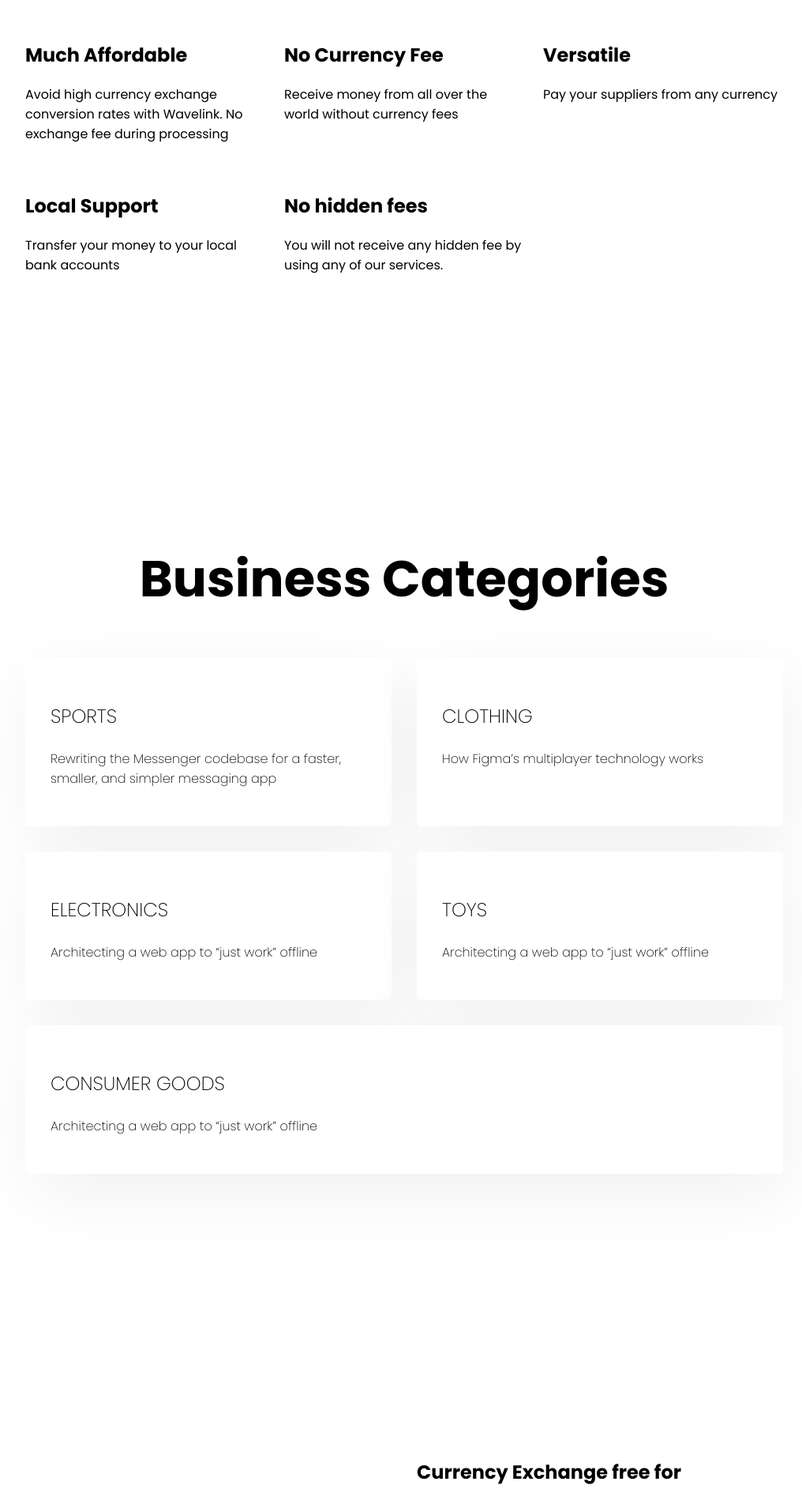
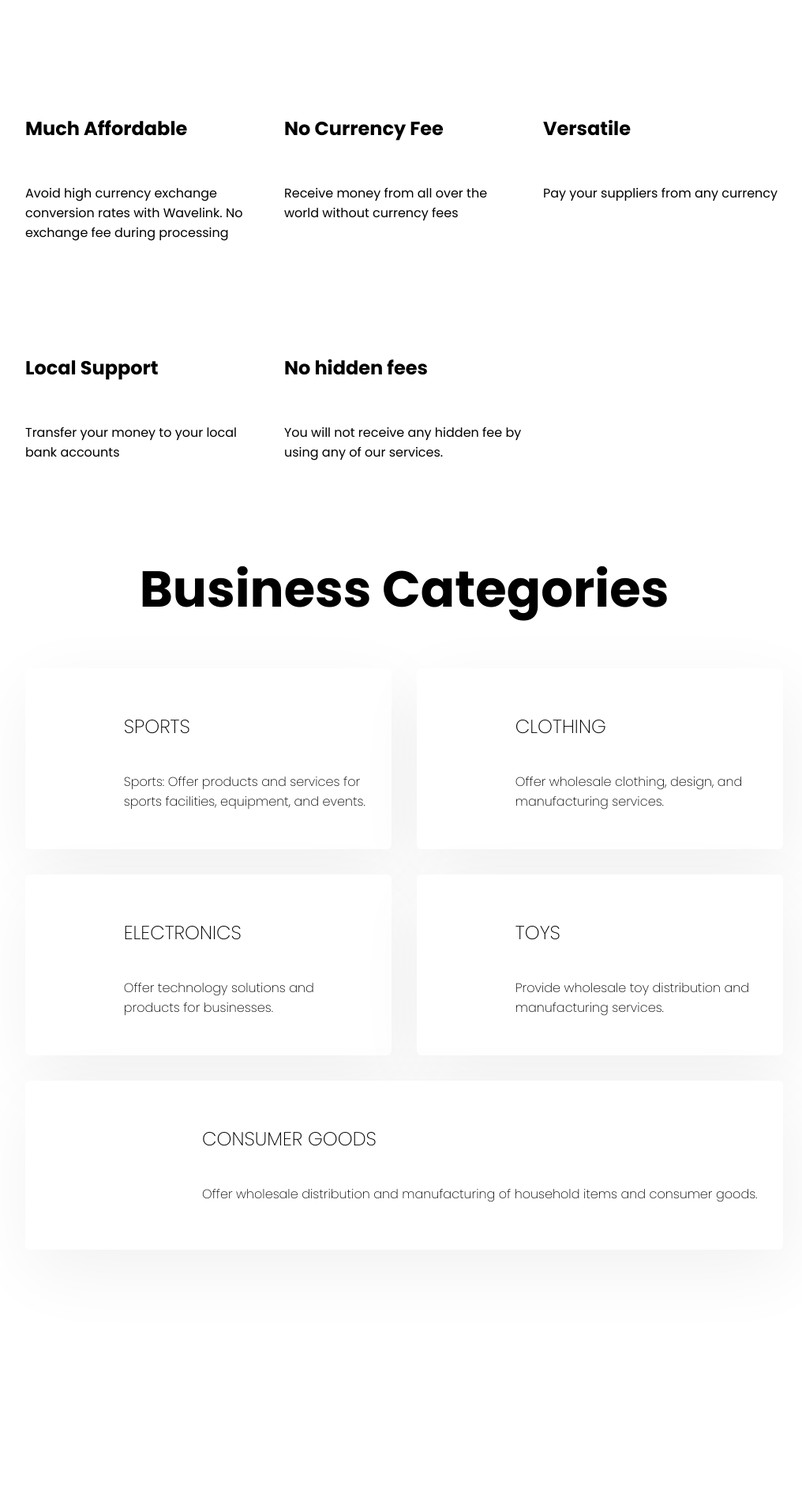
Before and after one commit to nushankodikara/WaveLink-Website, a SvelteKit app: page / in a window 1280 px wide. Shown: the part 880-2765 px from the top of the page at 79% size, without its empty margins (128-1144 px from the left). Built offline with nearby package versions, Linux system fonts and the light colour scheme; some icons are missing.

Commit message:
Rev 2 Changes

```diff
--- a/src/routes/+layout.svelte
+++ b/src/routes/+layout.svelte
@@ -7,7 +7,7 @@
 
 <nav>
 	<div id="brand">
-		<a href="/">Wavelink</a>
+		<a href="/"><img src="/images/wavelink-logo.png" style="height: 80px;" alt="" /></a>
 		<div id="links">
 			<a href="/">Documentation</a>
 			<a href="/about">Blog</a>
@@ -82,7 +82,7 @@
 		display: flex;
 		justify-content: space-between;
 		align-items: center;
-		padding: 3em 2em 1em 2em;
+		padding: 1em 2em;
 		position: sticky;
 		top: 0;
 		z-index: 100;
@@ -92,7 +92,7 @@
 			display: flex;
 			flex-direction: row;
 			flex-wrap: nowrap;
-			align-items: baseline;
+			align-items: center;
 			justify-content: flex-start;
 			gap: 2em;
 
--- a/src/routes/+page.svelte
+++ b/src/routes/+page.svelte
@@ -148,10 +148,12 @@
 					state="loop"
 					colors="secondary:#32cccd,primary:#121331"
 				/>
+				<div>
 					<h3 class="card-title">Sports</h3>
 					<p class="card-content">
-					Rewriting the Messenger codebase for a faster, smaller, and simpler messaging app
+						Sports: Offer products and services for sports facilities, equipment, and events.
 					</p>
+				</div>
 			</div>
 			<div class="col">
 				<lord-icon
@@ -160,8 +162,10 @@
 					state="loop"
 					colors="primary:#121331,secondary:#32cccd"
 				/>
+				<div>
 					<h3 class="card-title">Clothing</h3>
-				<p class="card-content">How Figma’s multiplayer technology works</p>
+					<p class="card-content">Offer wholesale clothing, design, and manufacturing services.</p>
+				</div>
 			</div>
 			<div class="col">
 				<lord-icon
@@ -170,8 +174,10 @@
 					state="loop"
 					colors="primary:#121331,secondary:#32cccd"
 				/>
+				<div>
 					<h3 class="card-title">Electronics</h3>
-				<p class="card-content">Architecting a web app to “just work” offline</p>
+					<p class="card-content">Offer technology solutions and products for businesses.</p>
+				</div>
 			</div>
 			<div class="col">
 				<lord-icon
@@ -180,8 +186,10 @@
 					state="loop"
 					colors="primary:#121331,secondary:#32cccd"
 				/>
+				<div>
 					<h3 class="card-title">Toys</h3>
-				<p class="card-content">Architecting a web app to “just work” offline</p>
+					<p class="card-content">Provide wholesale toy distribution and manufacturing services.</p>
+				</div>
 			</div>
 			<div class="col">
 				<lord-icon
@@ -190,8 +198,12 @@
 					state="loop"
 					colors="primary:#121331,secondary:#32cccd"
 				/>
+				<div>
 					<h3 class="card-title">Consumer Goods</h3>
-				<p class="card-content">Architecting a web app to “just work” offline</p>
+					<p class="card-content">
+						Offer wholesale distribution and manufacturing of household items and consumer goods.
+					</p>
+				</div>
 			</div>
 		</div>
 	</div>
@@ -239,6 +251,16 @@
 				<h2>Step 3 : Approval</h2>
 				<p>Wait until we reveiw your request and send the approval to your email inbox</p>
 			</div>
+			<div class="smallcard">
+				<h2>Security :</h2>
+
+				<p>
+					At our online payment platform, security is our top priority. We use state-of-the-art
+					encryption technology to protect your personal and financial information, and we comply
+					with all industry standards for online security. You can feel confident that your
+					information is safe with us.
+				</p>
+			</div>
 		</div>
 	</div>
 
@@ -262,6 +284,7 @@
 				</div>
 				<div class="text">
 					<h2>Debit Cards & Credit Cards</h2>
+					<p>Make a payment anywhere in the world with any Visa and Mastercard.</p>
 				</div>
 			</div>
 			<div class="col">
@@ -270,6 +293,10 @@
 				</div>
 				<div class="text">
 					<h2>Crypto to Fiat</h2>
+					<p>
+						convert your digital assets into any currency of your choice to pay your bills,
+						shopping, or cashing out from cryptocurrency investments.
+					</p>
 				</div>
 			</div>
 		</div>
@@ -442,6 +469,9 @@
 
 			.col {
 				flex: 1;
+				display: flex;
+				flex-direction: column;
+				gap: 1em;
 
 				lord-icon {
 					width: 4rem;
@@ -645,10 +675,21 @@
 				border-radius: 6px;
 				transition: box-shadow 0.2s ease-out 0s, background-color 0.2s ease-out 0s;
 
+				display: flex;
+				flex-direction: row;
+				flex-wrap: nowrap;
+				gap: 1em;
+
 				lord-icon {
-					width: 4em;
-					height: 4em;
+					flex: 1;
+					width: 150px;
+					height: 150px;
 				}
+
+				div {
+					flex: 4;
+					display: flex;
+					flex-direction: column;
 
 					h3 {
 						font-size: 1.5em;
@@ -663,6 +704,7 @@
 						font-size: 1em;
 						font-weight: 200;
 						color: $text-color;
+					}
 				}
 			}
 
@@ -687,6 +729,10 @@
 			lord-icon {
 				width: 20em;
 				height: 20em;
+			}
+
+			h2 {
+				font-size: 3em;
 			}
 		}
 	}
```
Also changed, not shown: static/images/wavelink-logo.png (added). Lines whose indentation alone changed are shown as unchanged.
